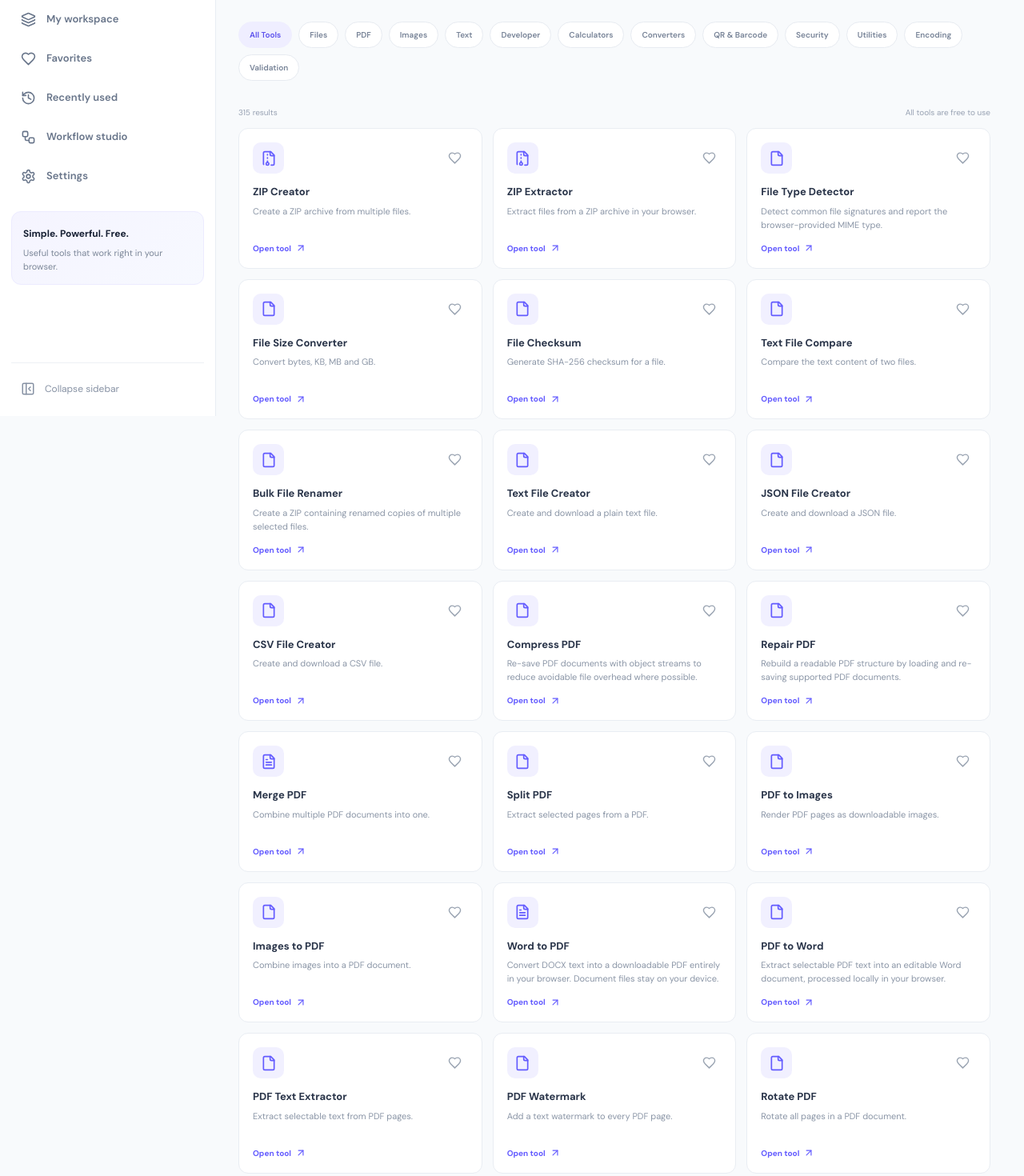
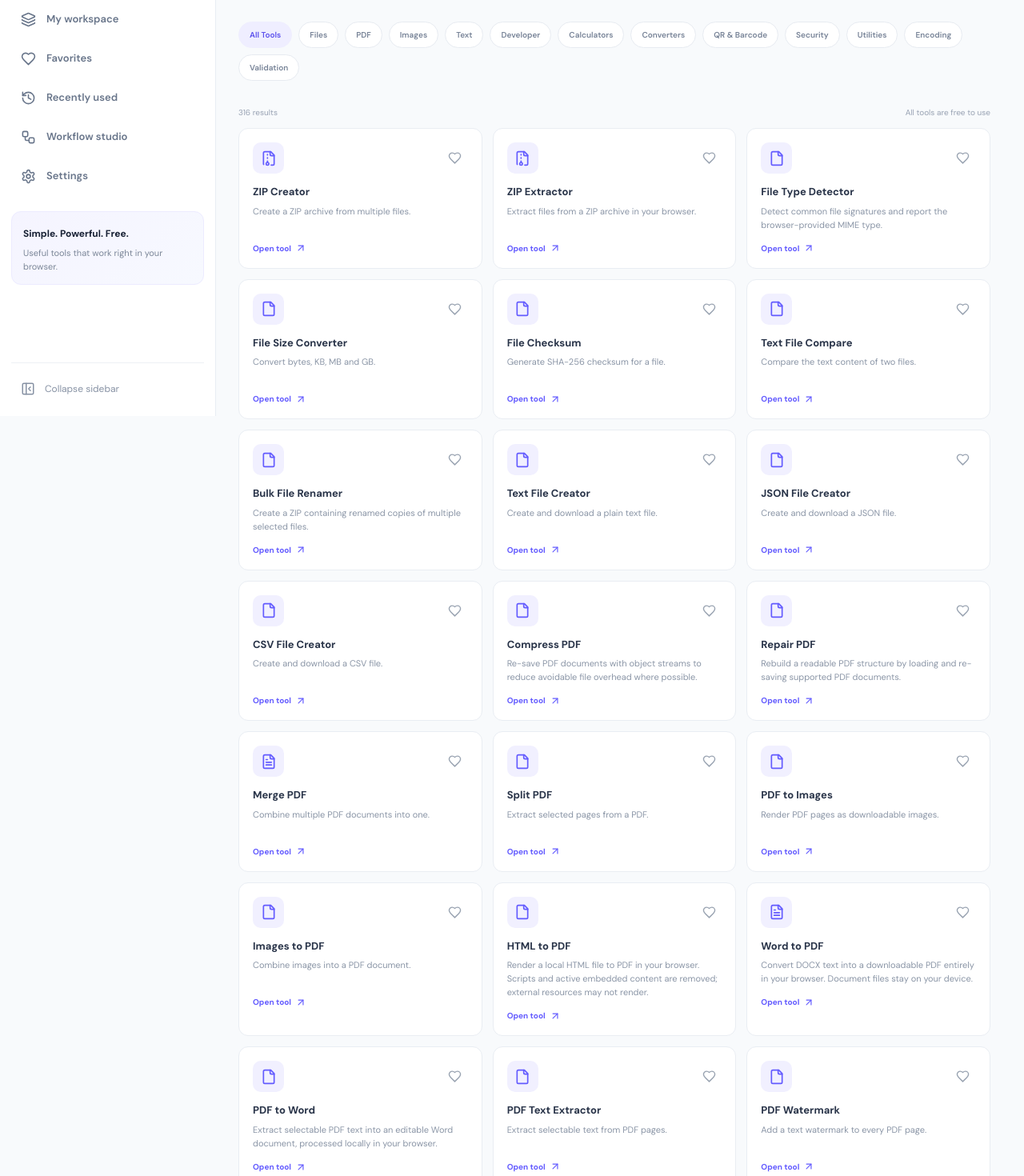
Before and after one commit to anantttt1/AP-Tools, a React (Vite) app: page /tools in a window 1280 px wide. Shown: the part 280-1750 px from the top of the page at 80% size. Built offline with nearby package versions, Linux system fonts and the light colour scheme.

Commit message:
Add browser-only HTML to PDF tool

```diff
--- a/src/data/tools.ts
+++ b/src/data/tools.ts
@@ -120,6 +120,13 @@ export const tools: Tool[] = [
     "icon": "file-image"
   },
   {
+    "id": "html-to-pdf",
+    "name": "HTML to PDF",
+    "category": "PDF",
+    "description": "Render a local HTML file to PDF in your browser. Scripts and active embedded content are removed; external resources may not render.",
+    "icon": "file-code"
+  },
+  {
     "id": "word-to-pdf",
     "name": "Word to PDF",
     "category": "PDF",
```
